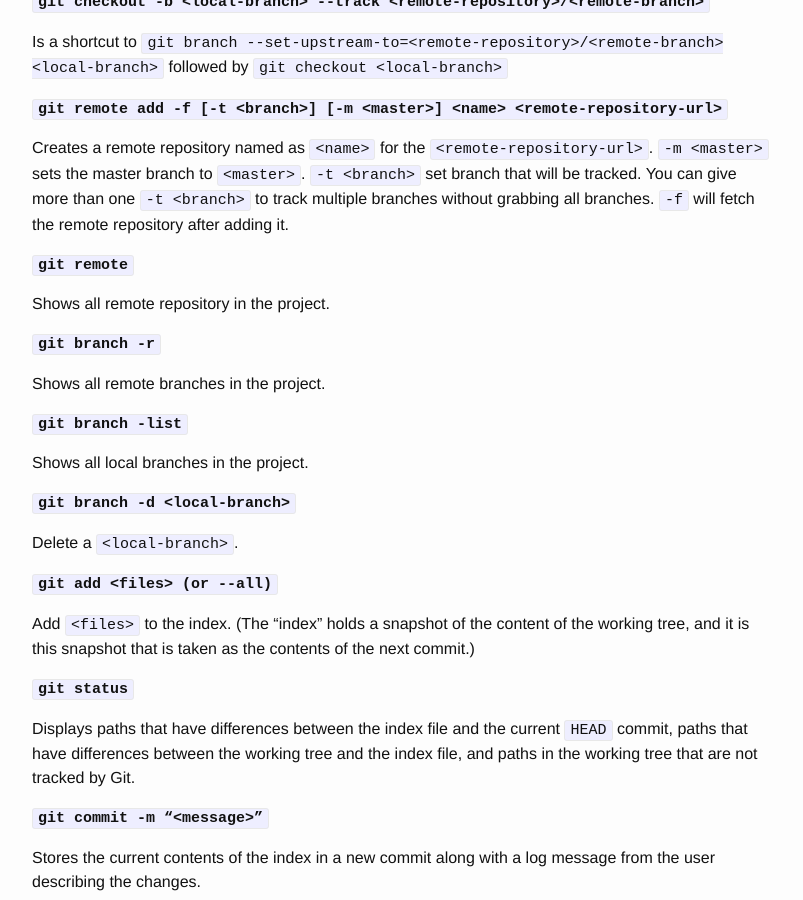
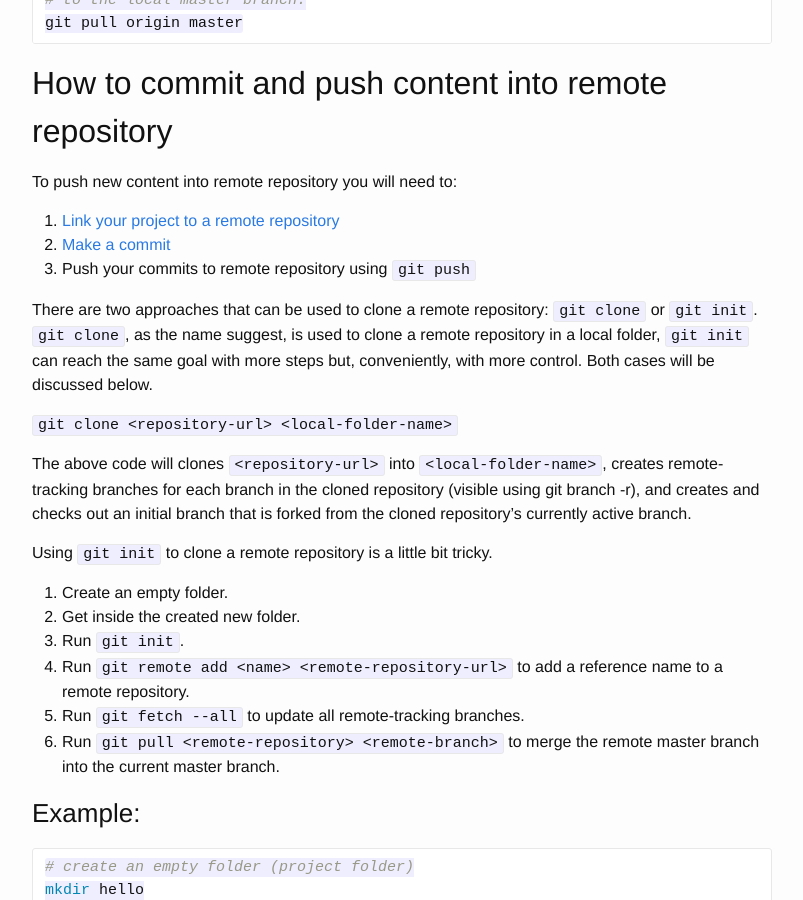
Before and after one commit to tiagofreres/blog, a Jekyll site: the page built from _posts/2015-02-05-git-basics.md, in a window 1280 px wide and 900 px high, scrolled down 3913 px. Shown: the whole window, without its empty margins (238-1041 px from the left). Built offline with Jekyll 4.4.1, drawn with Linux system fonts in a browser that asks for light colours; Markdown is read by kramdown in place of the engine named in the settings; some of the changed text lies outside the part shown.

Commit message:
Commit images

```diff
--- a/_posts/2015-02-05-git-basics.md
+++ b/_posts/2015-02-05-git-basics.md
@@ -103,7 +103,7 @@ To push new content into remote repository you will need to:
 
 1. [Link your project to a remote repository](#link-rr)
 2. [Make a commit](#start-commit)
-3. Push your commits to remote repository
+3. Push your commits to remote repository using `git push`
 
 
 
```
Also changed, not shown: images/copy-to-clipboard.png (added), images/new-repository.png (added), images/project-sample.png (added), images/repository-name.png (added), 2 other files.
